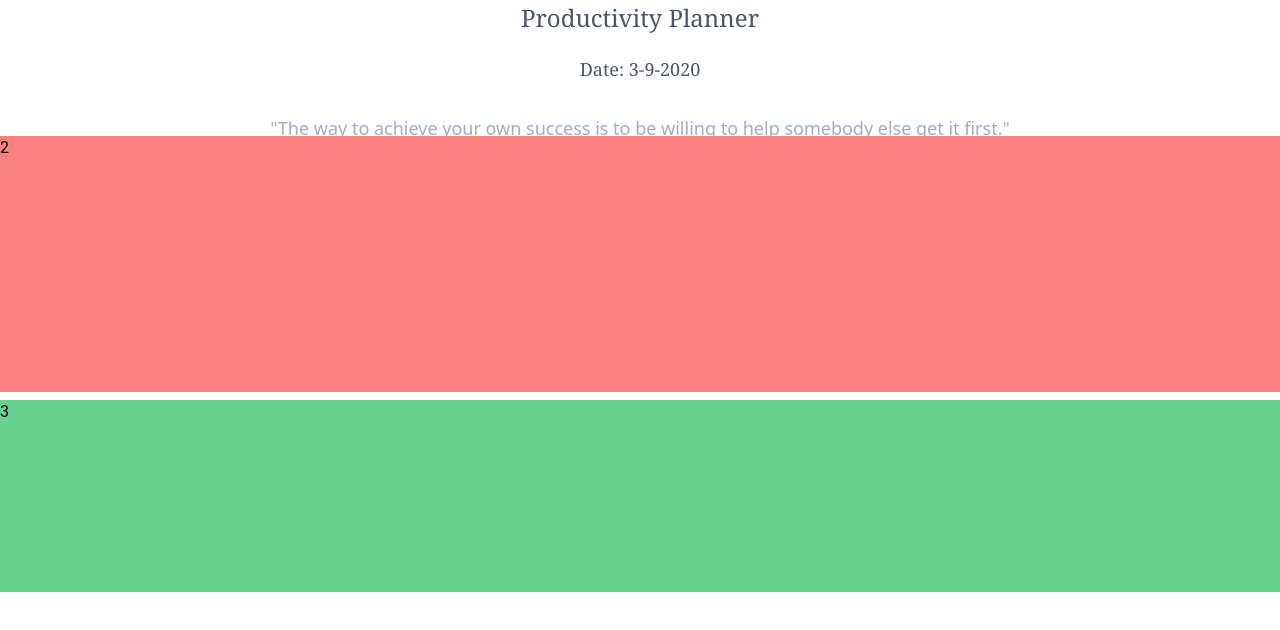
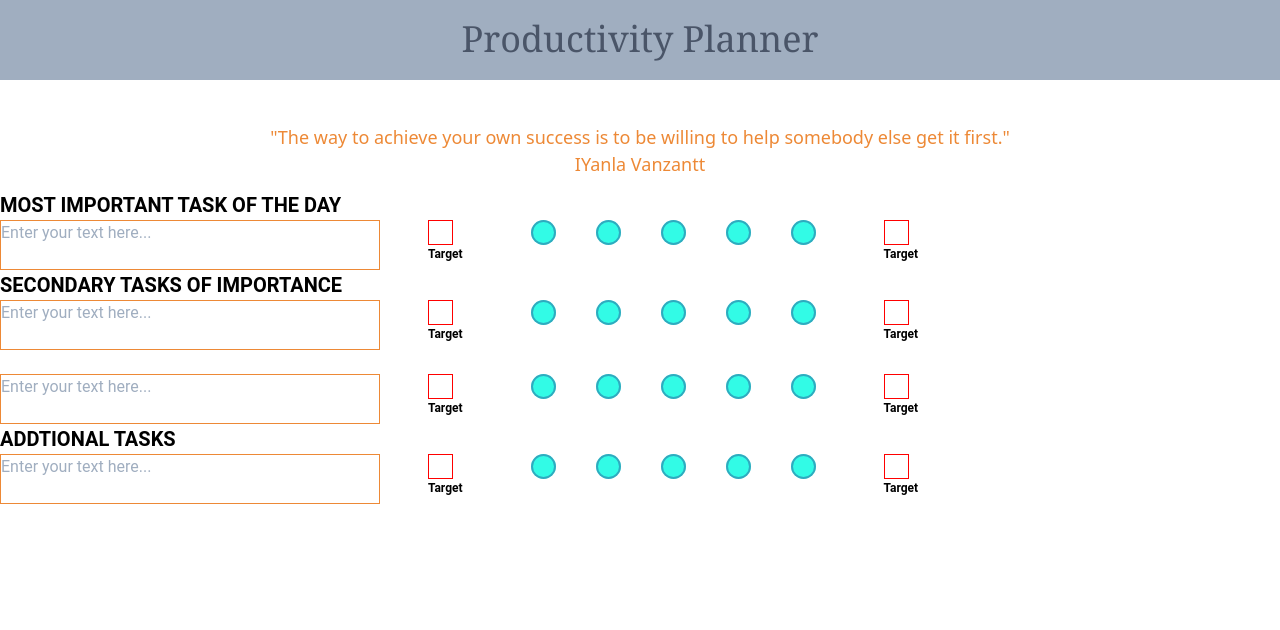
Before and after one commit to vietmazze/productivity-planner, a React (Create React App) app: page / in a window 1280 px wide. Shown: the top 630 px of the page. Built offline with nearby package versions, Linux system fonts and the light colour scheme.

Commit message:
pomodoro

```diff
--- a/package.json
+++ b/package.json
@@ -11,6 +11,7 @@
     "react": "^16.13.0",
     "react-dom": "^16.13.0",
     "react-player": "^1.15.2",
+    "react-router-dom": "^5.1.2",
     "react-scripts": "3.4.0"
   },
   "scripts": {
--- a/src/App.js
+++ b/src/App.js
@@ -1,20 +1,35 @@
-import React from "react";
-import Schedule from "./components/schedule";
-import Quote from "./components/quote";
+import React, { useState, useEffect } from "react";
+import Layout from "./components/Layout";
+import Navbar from "./components/Navbar";
+import Quote from "./components/Quote";
+import Body from "./components/Body";
+import Pomodoro from "./components/Pomodoro";
+function App() {
+  const [isShowing, setisShowing] = useState(false);
 
-function App() {
+  const ModalHandler = () => {
+    setisShowing(!isShowing);
+    console.log("test");
+  };
+  useEffect(() => {
+    if (isShowing === true) {
+      document.getElementById("body").style.backgroundColor = "#3B1F19";
+    }
+    if (isShowing === false) {
+      document.getElementById("body").style.backgroundColor = "white";
+    }
+  }, [isShowing]);
+
   return (
-    <div className='App'>
-      <div className='container mx-auto'>
-        <div className=' grid grid-rows-1 grid-flow-row gap-2'>
-          <div className='h-32 row-span-2 '>
-            <Schedule />
-            <Quote />
-          </div>
-          <div className='h-64 row-span-5 bg-red-400'>2</div>
-          <div className='h-48 row-span-5 bg-green-400'>3</div>
-        </div>
-      </div>
+    <div className="App" id="body">
+      <Layout>
+        <Navbar />
+
+        <Quote />
+
+        <Body ModalHandler={ModalHandler} isShowing={isShowing} />
+        {isShowing ? <Pomodoro ModalHandler={ModalHandler}></Pomodoro> : null}
+      </Layout>
     </div>
   );
 }
--- a/src/components/Body.js
+++ b/src/components/Body.js
@@ -1,36 +1,63 @@
 import React from "react";
 import Square from "./Square";
 import Circle from "./Circle";
-function Body(props) {
+import Input from "./Input";
+function Body({ ModalHandler, isShowing }) {
   return (
     <div>
-      <div className='container mx-auto'>
-        <div className=' grid grid-rows-1 grid-flow-row gap-2'>
-          <div className=' row-span-5 '>
-            <h1 className='text-xl font-bold'>
-              MOST IMPORTANT TASK OF THE DAY
-            </h1>
-            <div className='flex flex-row '>
-              {props.children}
+      <div className=" row-span-5 ">
+        <h1 className="text-xl font-bold">MOST IMPORTANT TASK OF THE DAY</h1>
+        <div className="flex flex-row relative">
+          <Input />
+
           <Square />
-              <Circle />
-              <Circle />
-              <Circle />
-              <Circle />
-              <Circle />
+          <Circle ModalHandler={ModalHandler} isShowing={isShowing} />
+          <Circle ModalHandler={ModalHandler} isShowing={isShowing} />
+          <Circle ModalHandler={ModalHandler} isShowing={isShowing} />
+          <Circle ModalHandler={ModalHandler} isShowing={isShowing} />
+          <Circle ModalHandler={ModalHandler} isShowing={isShowing} />
           <Square />
         </div>
       </div>
-          <div className=' row-span-5 '>
-            <h1 className='text-xl font-bold'>SECONDARY TASKS OF IMPORTANCE</h1>
-            {props.children}
+      <div className=" row-span-5 ">
+        <h1 className="text-xl font-bold">SECONDARY TASKS OF IMPORTANCE</h1>
+        <div className="flex flex-row relative">
+          <Input />
+
+          <Square />
+          <Circle ModalHandler={ModalHandler} isShowing={isShowing} />
+          <Circle ModalHandler={ModalHandler} isShowing={isShowing} />
+          <Circle ModalHandler={ModalHandler} isShowing={isShowing} />
+          <Circle ModalHandler={ModalHandler} isShowing={isShowing} />
+          <Circle ModalHandler={ModalHandler} isShowing={isShowing} />
+          <Square />
+        </div>
+
         <br></br>
-            {props.children}
+        <div className="flex flex-row relative">
+          <Input />
+
+          <Square />
+          <Circle ModalHandler={ModalHandler} isShowing={isShowing} />
+          <Circle ModalHandler={ModalHandler} isShowing={isShowing} />
+          <Circle ModalHandler={ModalHandler} isShowing={isShowing} />
+          <Circle ModalHandler={ModalHandler} isShowing={isShowing} />
+          <Circle ModalHandler={ModalHandler} isShowing={isShowing} />
+          <Square />
         </div>
-          <div className=' row-span-5 '>
-            <h1 className='text-xl font-bold'>ADDTIONAL TASKS</h1>
-            {props.children}
       </div>
+      <div className=" row-span-5 ">
+        <h1 className="text-xl font-bold">ADDTIONAL TASKS</h1>
+        <div className="flex flex-row relative">
+          <Input />
+
+          <Square />
+          <Circle ModalHandler={ModalHandler} isShowing={isShowing} />
+          <Circle ModalHandler={ModalHandler} isShowing={isShowing} />
+          <Circle ModalHandler={ModalHandler} isShowing={isShowing} />
+          <Circle ModalHandler={ModalHandler} isShowing={isShowing} />
+          <Circle ModalHandler={ModalHandler} isShowing={isShowing} />
+          <Square />
         </div>
       </div>
     </div>
--- a/src/components/Circle.js
+++ b/src/components/Circle.js
@@ -1,31 +1,19 @@
-import React, { useState } from "react";
+import React, { useState, useEffect } from "react";
 import Modal from "./Modal";
 import Pomodoro from "./Pomodoro";
 // Enable Pomodoro modal when user click on the circle
 // Change the color of circle once Pomodoro comples
 // Update the Actual square count when user complete each circle
 //
-function Circle() {
-  const [isShowing, setisShowing] = useState(false);
-
-  const openModalHandler = () => {
-    setisShowing(true);
-  };
-
-  const closeModalHandler = () => {
-    setisShowing(false);
-  };
-
+function Circle({ ModalHandler, isShowing }) {
   return (
-    <div className="flex flex-row px-2">
+    <div className=" px-5 ">
       <button
         id=""
         name="circle"
         className="circledot"
-        onClick={openModalHandler}
+        onClick={ModalHandler}
       ></button>
-
-      {isShowing ? <Pomodoro close={closeModalHandler}></Pomodoro> : null}
     </div>
   );
 }
--- /dev/null
+++ b/src/components/Navbar.js
@@ -0,0 +1,17 @@
+import React, { useEffect } from "react";
+import { Link } from "react-router-dom";
+
+const Navbar = () => {
+  return (
+    <nav className=" bg-gray-500 h-20 py-3  ">
+      <div className="flex flex-col content-center">
+        <h1 className="font-serif text-center text-gray-700 text-4xl">
+          {" "}
+          Productivity Planner{" "}
+        </h1>
+      </div>
+    </nav>
+  );
+};
+
+export default Navbar;
--- a/src/components/Pomodoro.js
+++ b/src/components/Pomodoro.js
@@ -7,7 +7,7 @@ import PomodoroControl from "./PomodoroControl";
 
 import alarm from "../sounds/alarm.mp3";
 
-const Pomodoro = ({ closeModalHandler }) => {
+const Pomodoro = ({ ModalHandler }) => {
   const [breakVal, setBreakVal] = useState(5);
   const [sessionVal, setSessionVal] = useState(25);
   const [mode, setMode] = useState("session");
@@ -43,8 +43,9 @@ const Pomodoro = ({ closeModalHandler }) => {
   };
 
   return (
+    <div className="container mx-auto">
       <div className="time-wrapper">
-      <button onClick={closeModalHandler} className="closeButton">
+        <button onClick={ModalHandler} className="closeButton">
           X
         </button>
         <Timer
@@ -61,6 +62,7 @@ const Pomodoro = ({ closeModalHandler }) => {
         </h4>
         <audio id="beep" src={alarm} ref={beep} />
       </div>
+    </div>
   );
 };
 
--- a/src/components/layout.js
+++ b/src/components/layout.js
@@ -2,11 +2,9 @@ import React from "react";
 
 const Layout = props => {
   return (
-    <div className='container mx-auto'>
-      <div className=' grid grid-rows-1 grid-flow-row gap-2'>
-        <div className='h-32 row-span-2 bg-gray-500'>{props.children}</div>
-        <div className='h-64 row-span-5 bg-red-400'>{props.children}</div>
-        <div className='h-48 row-span-5 bg-green-400'>{props.children}</div>
+    <div className="container mx-auto h-screen">
+      <div className=" grid grid-rows-1 grid-flow-row gap-3 relative">
+        {props.children}
       </div>
     </div>
   );
--- a/src/components/quote.js
+++ b/src/components/quote.js
@@ -2,10 +2,10 @@ import React from "react";
 
 const Quote = () => {
   return (
-    <blockquote className='font-sans text-lg  text-center .italic text-gray-500 pt-8'>
+    <blockquote className="font-sans text-lg  text-center .italic text-orange-500 pt-8">
       "The way to achieve your own success is to be willing to help somebody
       else get it first."
-      <footer className=''>IYanla Vanzantt</footer>
+      <footer className="">IYanla Vanzantt</footer>
     </blockquote>
   );
 };
```
Also changed, not shown: src/styles/styles.css (+20 -1 lines), src/index.css, 1 other file (tests, documents, lock files or other folders). Lines whose indentation alone changed are shown as unchanged.
